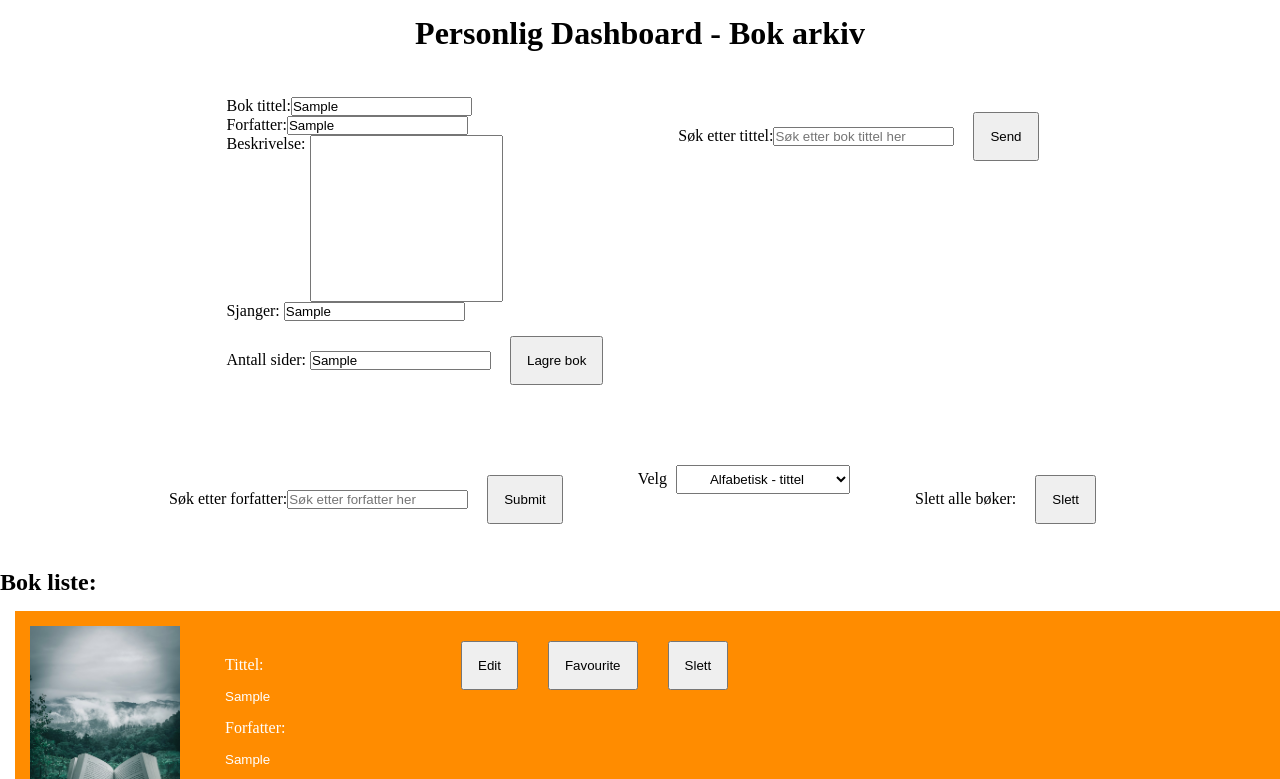
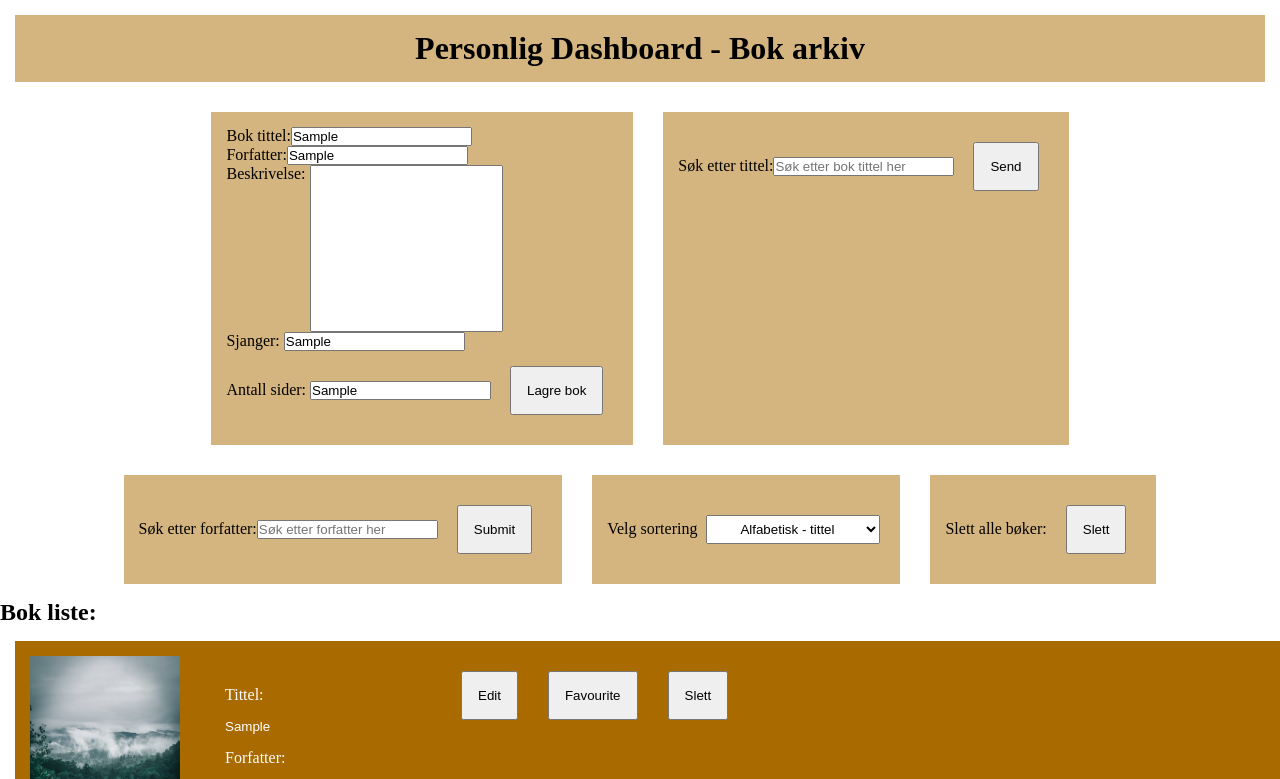
Before and after one commit to Balxkodehodet/PersonligDashboard, a plain HTML site: page index.html in a window 1280 px wide. Both pictures are taken after typing "Sample", "Sample", "Sample", "Sample" into the empty fields and a click on the input "Lagre bok". Shown: the top 779 px of the page. Drawn offline with Linux system fonts and the light colour scheme.

Commit message:
forandret litt styling

```diff
--- a/index.html
+++ b/index.html
@@ -11,19 +11,21 @@
     <header><h1>Personlig Dashboard - Bok arkiv</h1></header>
     <section id="dashboard">
       <form id="formTxtData">
-        Bok tittel:<input
+        <label for="dash-inputtxt"> Bok tittel:</label
+        ><input
           id="dash-inputtxt"
           type="text"
           placeholder="Legg til tittel her"
         />
         <br />
-        Forfatter:<input
+        <label for="dash-authortxt"> Forfatter:</label
+        ><input
           id="dash-authortxt"
           type="text"
           placeholder="Legg til forfatter her"
         />
         <br />
-        Beskrivelse:
+        <label for="dash-descriptiontxt"> Beskrivelse:</label>
         <textarea
           id="dash-descriptiontxt"
           rows="8"
@@ -31,7 +33,7 @@
         >
         </textarea>
         <br />
-        Sjanger:
+        <label for="dash-sjangertxt"> Sjanger:</label>
         <input
           id="dash-sjangertxt"
           type="text"
@@ -57,7 +59,8 @@
       </form>
 
       <form id="search-data-author">
-        Søk etter forfatter:<input
+        <label for="dash-search-author"> Søk etter forfatter:</label
+        ><input
           id="dash-search-author"
           type="text"
           placeholder="Søk etter forfatter her"
@@ -65,8 +68,8 @@
         <input class="btn" id="resetSearchAuthor" type="submit" />
       </form>
       <br />
-      <form>
-        <label for="valg">Velg</label>
+      <form id="sortering">
+        <label for="valg">Velg sortering</label>
         <select class="selectbtn" id="valg">
           <option value="Alfabetisk - tittel">Alfabetisk - tittel</option>
           <option value="Alfabetisk - forfatter">Alfabetisk - forfatter</option>
--- a/script.js
+++ b/script.js
@@ -160,6 +160,20 @@ function renderPage(bookArray) {
         renderPage(bookList);
       }, 1000);
     });
+    // Add variables for addeventlistener for Favourite button
+    let addedFavImg = false;
+    let favImg = document.createElement("img");
+    // The addeventlistener itself for favourite button
+    bookFavBtn.addEventListener("click", () => {
+      if (addedFavImg === false) {
+        favImg.src = "images/star.png";
+        bookDiv.append(favImg);
+        addedFavImg = true;
+      } else {
+        bookDiv.removeChild(favImg);
+        addedFavImg = false;
+      }
+    });
   });
 }
 // Function to render search results when you search for a book
@@ -250,10 +264,12 @@ formSearchData.addEventListener("input", (e) => {
 deleteData.addEventListener("submit", (e) => {
   e.preventDefault();
   let bookFullListArea = document.querySelectorAll(".bookdiv");
+  // For each book div add delete animations class
   bookFullListArea.forEach((book) => {
     book.classList.add("delete");
     console.log(bookFullListArea.length);
   });
+  // Set timeout so that it deletes data and runs after the animation has run
   setTimeout(() => {
     console.log("Slett knappen ble trykket på");
     localStorage.removeItem("bookList");
@@ -263,7 +279,7 @@ deleteData.addEventListener("submit", (e) => {
       bookList = []; // gjør det om til tomt array igjen
     }
     renderPage(bookList);
-  }, 1000);
+  }, 1000); // Wait for 1 (1000ms) second
 });
 // Functions to ease the way to save and load to localStorage
 function saveData(objName, objContent) {
--- a/style.css
+++ b/style.css
@@ -7,6 +7,8 @@ header {
   display: flex;
   justify-content: center;
   margin: 15px;
+  padding: 15px;
+  background-color: rgba(169, 107, 0, 0.5);
 }
 body {
   width: 100%;
@@ -20,7 +22,7 @@ body {
 }
 .bookdiv {
   display: flex;
-  background-color: rgb(255, 140, 0);
+  background-color: rgb(169, 107, 0);
   color: white;
   padding: 15px;
   margin: 15px;
@@ -30,7 +32,7 @@ body {
 }
 .bookdiv:hover {
   display: flex;
-  background-color: rgb(255, 140, 0);
+  background-color: rgb(1, 1, 137);
   color: white;
   padding: 15px;
   margin: 15px;
@@ -51,7 +53,12 @@ input:hover {
   box-shadow: 0 8px 16px rgba(0, 0, 0, 0.2);
 }
 .inputtxtarea {
-  background-color: rgb(255, 140, 0);
+  background-color: rgb(169, 107, 0);
+  color: white;
+  border: none;
+}
+.inputtxtarea:hover {
+  background-color: rgb(247, 175, 87);
   color: white;
   border: none;
 }
@@ -98,4 +105,8 @@ textarea {
 form {
   padding: 15px;
   margin: 15px;
+  background-color: rgba(169, 107, 0, 0.5);
 }
+#sortering {
+  padding-top: 35px;
+}
```
Also changed, not shown: credits.html (+4 -0 lines), images/star.png (added).
